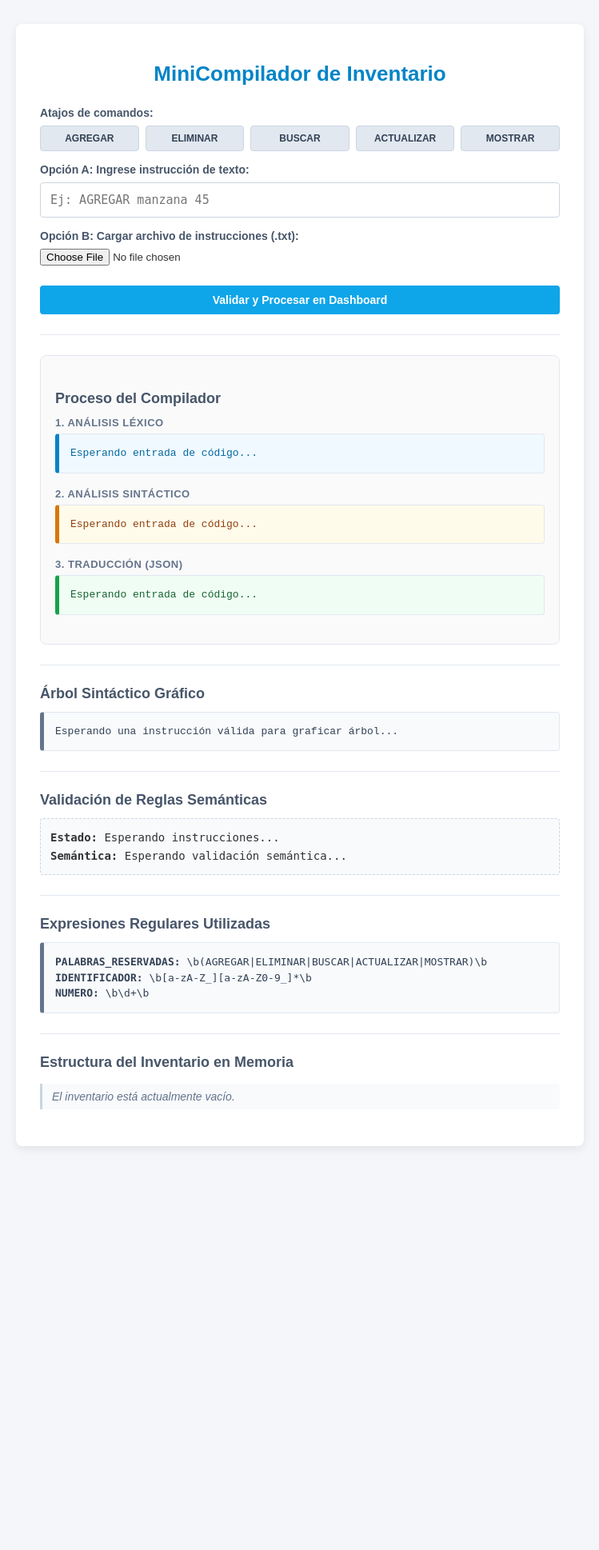
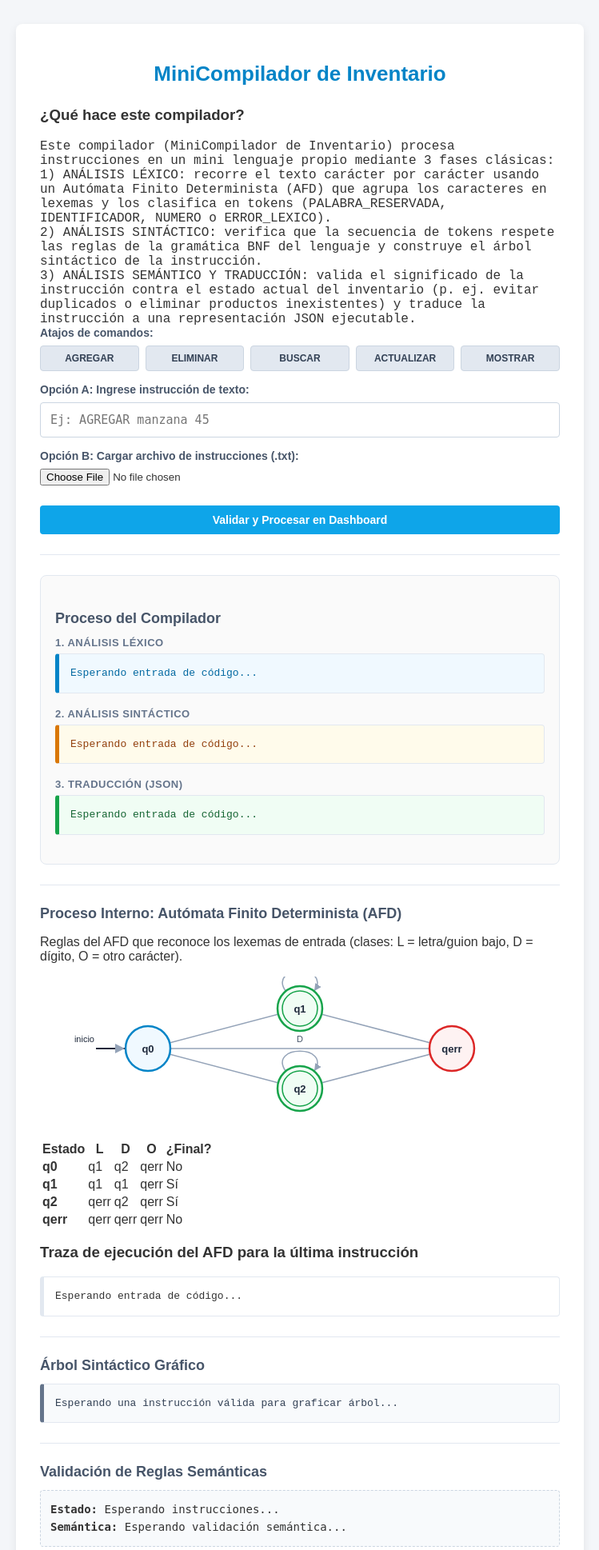
Before and after one commit to Da-Ce29/Proyecto_Final-TC-Grupo_7, a Flask app: page / in a window 1280 px wide. Shown: the top 1938 px of the page at 80% size, without its empty margins (265-1014 px from the left). Before the commit the page ends 1435 px from the top, so only its background shows below. Run offline with Flask 3, Linux system fonts and the light colour scheme.

Commit message:
Add explanation section and AFD details to index.html

```diff
--- a/templates/index.html
+++ b/templates/index.html
@@ -10,6 +10,11 @@
     <div class="container">
 
         <h1>MiniCompilador de Inventario</h1>
+
+        <div class="explicacion-box">
+            <h3>¿Qué hace este compilador?</h3>
+            <pre>{{ explicacion_proceso }}</pre>
+        </div>
 
         <label>Atajos de comandos:</label>
         <div class="botones-comandos">
@@ -67,9 +72,51 @@
 
         <hr>
 
+        <h2>Proceso Interno: Autómata Finito Determinista (AFD)</h2>
+        <p class="subtexto">Reglas del AFD que reconoce los lexemas de entrada (clases: L = letra/guion bajo, D = dígito, O = otro carácter).</p>
+        <div class="afd-box">
+            {{ afd_svg | safe }}
+        </div>
+
+        <table class="tabla-transiciones">
+            <thead>
+                <tr>
+                    <th>Estado</th>
+                    {% for simbolo in alfabeto_afd %}
+                    <th>{{ simbolo }}</th>
+                    {% endfor %}
+                    <th>¿Final?</th>
+                </tr>
+            </thead>
+            <tbody>
+                {% for fila in tabla_transiciones %}
+                <tr class="{{ 'fila-final' if fila.final else '' }}">
+                    <td><strong>{{ fila.estado }}</strong></td>
+                    {% for simbolo in alfabeto_afd %}
+                    <td>{{ fila[simbolo] }}</td>
+                    {% endfor %}
+                    <td>{{ "Sí" if fila.final else "No" }}</td>
+                </tr>
+                {% endfor %}
+            </tbody>
+        </table>
+
+        <h3>Traza de ejecución del AFD para la última instrucción</h3>
+        <div class="codigo-box afd-trace-box">
+            <pre>{{ session['detalle_afd'] if session['detalle_afd'] else 'Esperando entrada de código...' }}</pre>
+        </div>
+
+        <hr>
+
         <h2>Árbol Sintáctico Gráfico</h2>
-        <div class="codigo-box text-box">
-            <pre>{% if arbol %}{{ arbol }}{% else %}Esperando una instrucción válida para graficar árbol...{% endif %}</pre>
+        <div class="codigo-box text-box arbol-box">
+            {% if arbol_svg %}
+                {{ arbol_svg | safe }}
+            {% elif session['ultimo_arbol_svg'] %}
+                {{ session['ultimo_arbol_svg'] | safe }}
+            {% else %}
+                <pre>Esperando una instrucción válida para graficar árbol...</pre>
+            {% endif %}
         </div>
 
         <hr>
@@ -87,6 +134,20 @@
             <strong>PALABRAS_RESERVADAS:</strong> <code>\b(AGREGAR|ELIMINAR|BUSCAR|ACTUALIZAR|MOSTRAR)\b</code><br>
             <strong>IDENTIFICADOR:</strong> <code>\b[a-zA-Z_][a-zA-Z0-9_]*\b</code><br>
             <strong>NUMERO:</strong> <code>\b\d+\b</code>
+        </div>
+
+        <hr>
+
+        <h2>Gramática Formal (BNF)</h2>
+        <div class="codigo-box text-box" style="font-size: 13px;">
+            <pre>{{ gramatica if gramatica else "<Programa> ::= <Instruccion>\n<Instruccion> ::= <Agregar> | <Eliminar> | <Buscar> | <Actualizar> | <Mostrar>\n<Agregar> ::= AGREGAR <IDENTIFICADOR> <NUMERO>\n<Eliminar> ::= ELIMINAR <IDENTIFICADOR>\n<Buscar> ::= BUSCAR <IDENTIFICADOR>\n<Actualizar> ::= ACTUALIZAR <IDENTIFICADOR> <NUMERO>\n<Mostrar> ::= MOSTRAR" }}</pre>
+        </div>
+
+        <hr>
+
+        <h2>Traducción a Otras Representaciones</h2>
+        <div class="codigo-box text-box" style="font-size: 13px;">
+            <pre>{{ traduccion if traduccion else "Esperando una instrucción válida para traducir..." }}</pre>
         </div>
 
         <hr>
```
